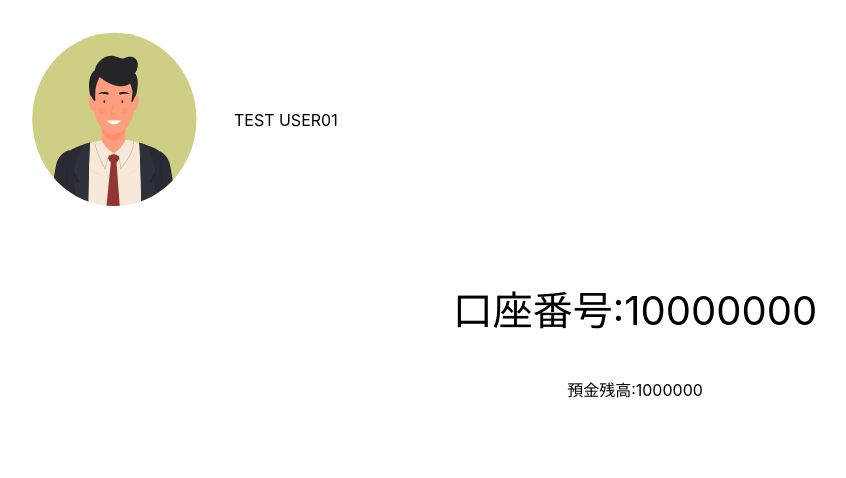
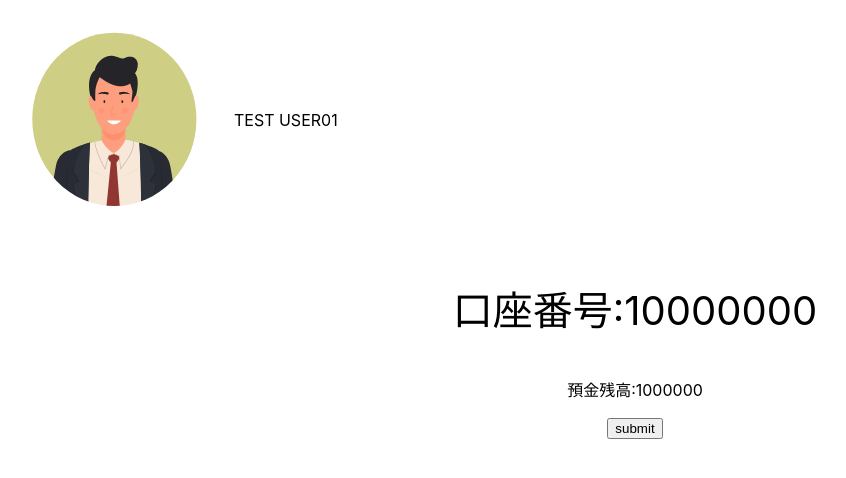
Before and after one commit to y-ma3/Wyuma-with-NNH, a React (Create React App) app in the folder test-nakanoue/: page / in a window 1280 px wide. Shown: the top 478 px of the page, without its empty margins (5-851 px from the left). Built offline with nearby package versions, Linux system fonts and the light colour scheme.

Commit message:
test router

```diff
--- a/test-nakanoue/package.json
+++ b/test-nakanoue/package.json
@@ -8,7 +8,8 @@
     "@testing-library/user-event": "^13.5.0",
     "react": "^18.2.0",
     "react-dom": "^18.2.0",
-    "react-scripts": "5.0.1",
+    "react-router-dom": "^6.15.0",
+    "react-scripts": "^5.0.1",
     "web-vitals": "^2.1.4"
   },
   "scripts": {
--- a/test-nakanoue/src/App.js
+++ b/test-nakanoue/src/App.js
@@ -1,17 +1,20 @@
 import logo from './logo.svg';
+import { BrowserRouter, Route, Routes } from 'react-router-dom';
 import humanPng from './images/human1.png';
+// import Home from "./pages/Home";
+import Test from "./pages/Test";
+import TestSend from "./pages/TestSend";
+
 import './App.css';
 
 function App() {
   return (
-    <div className="App">
-      <div class="flex">
-        <img src={humanPng} alt="picture" />
-        <p className="user-name">TEST USER01</p>
-      </div>
-      <p className="account-number">口座番号:10000000</p>
-      <p className="account-balance">預金残高:1000000</p>
-    </div>
+    <BrowserRouter>
+      <Routes>
+        <Route path={`/`} element={<Test />} index={true} /> {}
+        <Route path="/testsend" element={<TestSend />} index={true} />
+      </Routes>
+    </BrowserRouter>
   );
 }
 
--- /dev/null
+++ b/test-nakanoue/src/pages/Home.js
@@ -0,0 +1,19 @@
+import { Link } from "react-router-dom";
+import humanPng from '../images/human1.png';
+import '../App.css';
+
+function Home() {
+  return (
+    <div className="App">
+      <div class="flex">
+        <img src={humanPng} alt="picture" />
+        <p className="user-name">TEST USER01</p>
+      </div>
+      <p className="account-number">口座番号:10000000</p>
+      <p className="account-balance">預金残高:1000000</p>
+      <button type="submit" name="submitButton">submit</button><br/>
+    </div>
+  );
+}
+
+export default Home;
--- /dev/null
+++ b/test-nakanoue/src/pages/Test.js
@@ -0,0 +1,25 @@
+import React from 'react';
+import { Link, useNavigate } from 'react-router-dom';
+import humanPng from '../images/human1.png';
+
+function Test() {
+    const navigate = useNavigate();
+
+    const handleSubmit = () => {
+        navigate('/TestSend');
+    }
+
+    return (
+        <div className="App">
+            <div className="flex">
+                <img src={humanPng} alt="picture" />
+                <p className="user-name">TEST USER01</p>
+            </div>
+            <p className="account-number">口座番号:10000000</p>
+            <p className="account-balance">預金残高:1000000</p>
+            <button type="submit" name="submitButton" onClick={handleSubmit}>submit</button><br/>
+        </div>
+    );
+}
+
+export default Test;
--- /dev/null
+++ b/test-nakanoue/src/pages/TestSend.js
@@ -0,0 +1,12 @@
+import { Link } from "react-router-dom";
+import '../App.css';
+
+function SendTest() {
+  return (
+    <div className="App">
+        <p>送金相手を選択</p>
+    </div>
+  );
+}
+
+export default SendTest;
```
Also changed, not shown: 2 other files (tests, documents, lock files or other folders).
